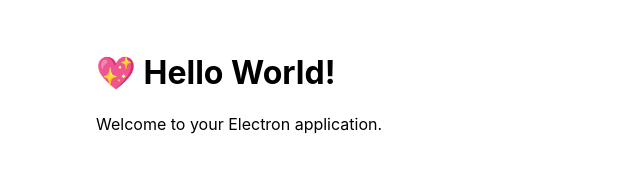
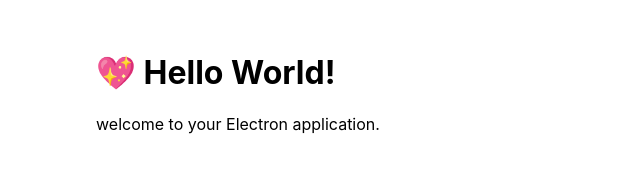
Before and after one commit to sanjayshahi243/Github_actions_sample, an Electron app: page src/index.html in a window 800 px wide. Shown: the full height of the page, 0-640 px from the left. Drawn offline with Linux system fonts and the light colour scheme.

Commit message:
fix: changed message

```diff
--- a/src/index.html
+++ b/src/index.html
@@ -7,6 +7,6 @@
   </head>
   <body>
     <h1>💖 Hello World!</h1>
-    <p>Welcome to your Electron application.</p>
+    <p>welcome to your Electron application.</p>
   </body>
 </html>
```
